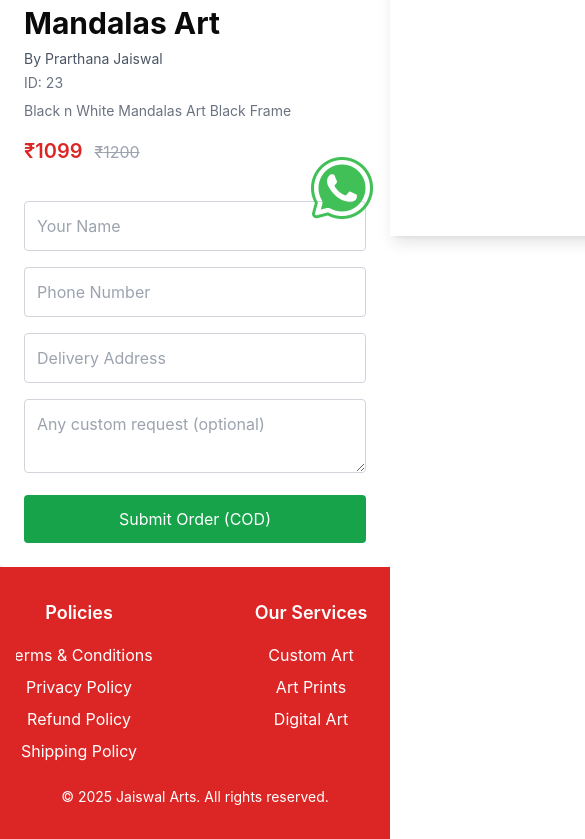
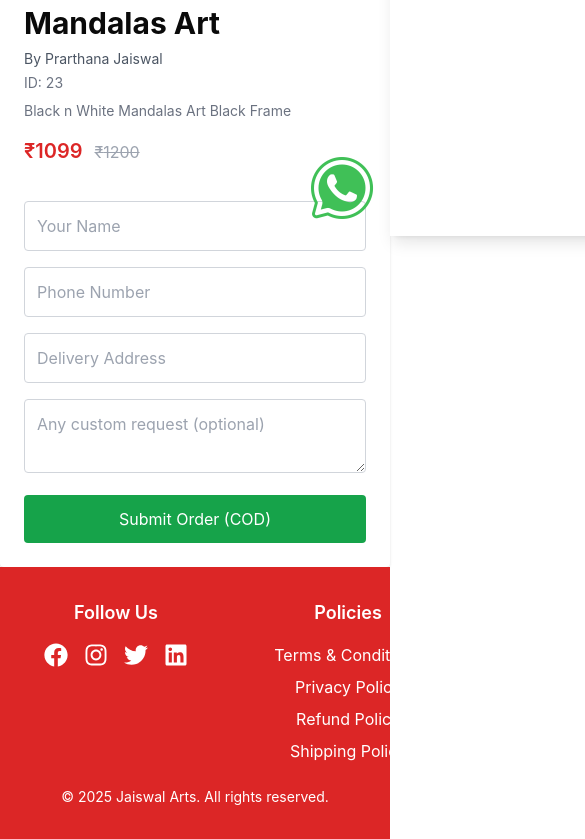
Before and after one commit to pratham13103/Jaiswalart-static, a React (Vite) app: page /order/black-n-white-mandalas-art in a window 390 px wide. Shown: the part 608-1447 px from the top of the page, 585 px wide, since content can reach past the window. Built offline with nearby package versions, Linux system fonts and the light colour scheme.

Commit message:
Updated footer

```diff
--- a/src/components/Footer.tsx
+++ b/src/components/Footer.tsx
@@ -5,7 +5,7 @@ import { FaFacebook, FaInstagram, FaTwitter, FaLinkedin } from "react-icons/fa";
 const Footer: React.FC = () => {
   return (
     <footer className="bg-red-600 text-white py-8 px-4 sm:px-8 w-full">
-      <div className="max-w-6xl mx-auto flex flex-row flex-nowrap justify-center sm:justify-between gap-8 text-center sm:text-left overflow-x-auto">
+      <div className="max-w-6xl mx-auto flex flex-row flex-nowrap justify-between gap-8 text-center sm:text-left ">
 
         {/* Social Links */}
         <div className="w-full sm:w-auto flex-1 min-w-[200px]">
```
